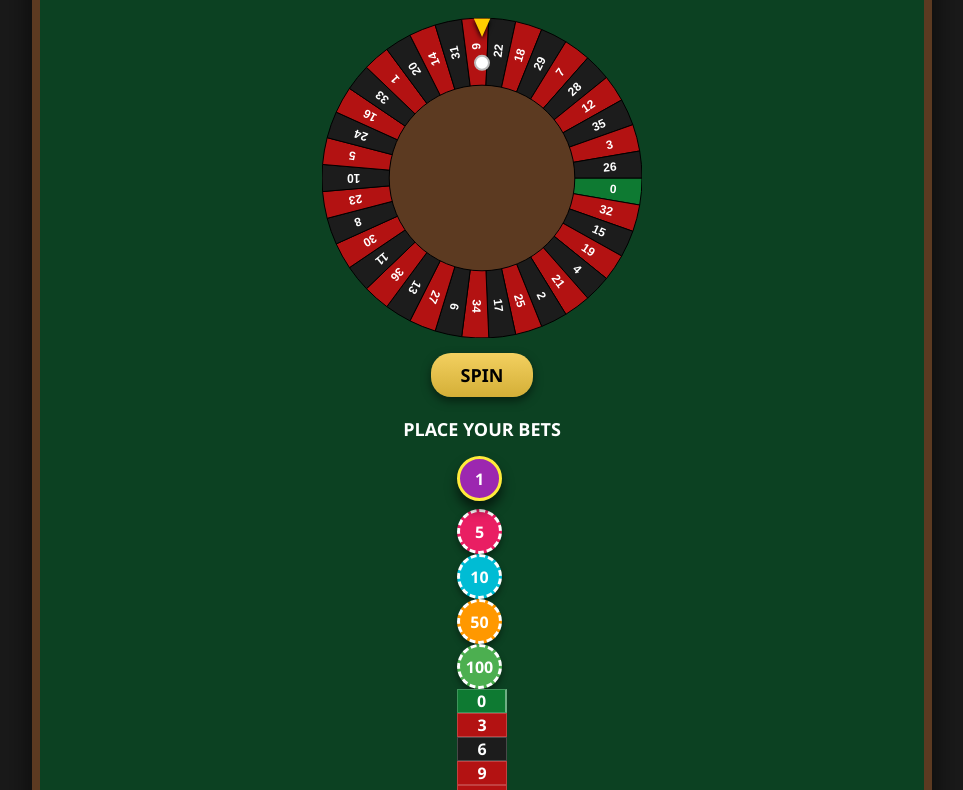
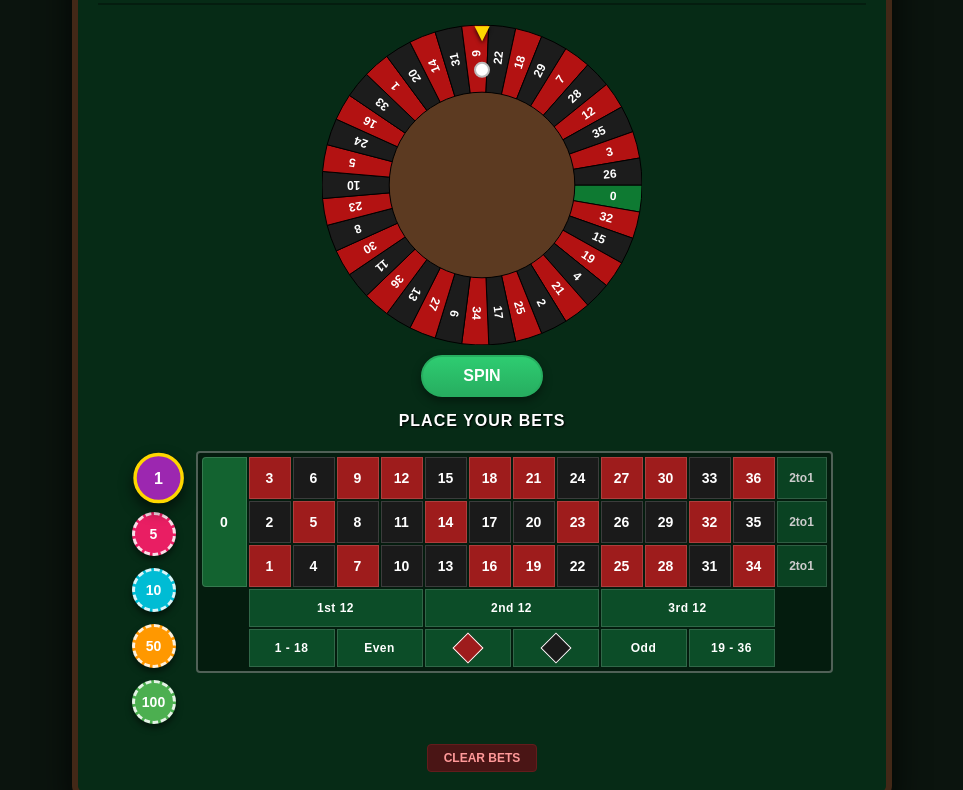
Before and after one commit to mrszerviz/Roulette, a plain HTML site: page index.html in a window 1280 px wide. Shown: the part 87-877 px from the top of the page, without its empty margins (158-1121 px from the left). Drawn offline with Linux system fonts and the light colour scheme.

Commit message:
Update style.css

```diff
--- a/style.css
+++ b/style.css
@@ -2,65 +2,67 @@
     box-sizing: border-box;
     margin: 0;
     padding: 0;
-    font-family: 'Segoe UI', Tahoma, Geneva, Verdana, sans-serif;
+    font-family: 'Arial', sans-serif;
     user-select: none;
 }
 
 body {
-    background-color: #1a1a1a;
+    background-color: #0b140e;
     display: flex;
     justify-content: center;
     align-items: center;
     min-height: 100vh;
     color: white;
+    padding: 20px;
 }
 
 .casino-container {
-    background-color: #0c4122;
-    border: 8px solid #5c3a21;
-    border-radius: 15px;
+    background-color: #062b16;
+    border: 6px solid #422817;
+    border-radius: 12px;
     padding: 20px;
-    width: 95%;
-    max-width: 900px;
-    box-shadow: 0 10px 30px rgba(0,0,0,0.7);
+    width: 100%;
+    max-width: 820px;
+    box-shadow: 0 15px 35px rgba(0,0,0,0.8);
 }
 
 header {
     display: flex;
     justify-content: space-between;
     align-items: center;
-    margin-bottom: 25px;
-    border-bottom: 2px solid #072b16;
+    margin-bottom: 20px;
     padding-bottom: 10px;
+    border-bottom: 2px solid #041d0f;
 }
 
 .logo {
-    font-size: 24px;
+    font-size: 16px;
     font-weight: bold;
-    letter-spacing: 3px;
-    color: #e5c158;
-    text-shadow: 2px 2px 4px rgba(0,0,0,0.6);
+    letter-spacing: 2px;
+    color: #d4af37;
+    text-shadow: 1px 1px 3px black;
 }
 
 .info-box {
-    background: rgba(0, 0, 0, 0.5);
-    padding: 8px 15px;
-    border-radius: 5px;
+    background: rgba(0, 0, 0, 0.6);
+    padding: 8px 16px;
+    border-radius: 4px;
     font-weight: bold;
-    border: 1px solid #e5c158;
+    font-size: 14px;
+    border: 1px solid #d4af37;
 }
 
-#balance { color: #58e57c; }
-#total-bet { color: #e5cd58; }
+#balance { color: #4eff82; }
+#total-bet { color: #ffd84e; }
 
 main {
     display: flex;
     flex-direction: column;
     align-items: center;
-    gap: 20px;
+    gap: 15px;
 }
 
-/* Kerék dizájn */
+/* Kerék elrendezése */
 .wheel-section {
     position: relative;
     display: flex;
@@ -70,138 +72,157 @@ main {
 
 .pointer {
     position: absolute;
-    top: -10px;
-    font-size: 24px;
-    color: #ffcc00;
+    top: -8px;
+    font-size: 26px;
+    color: #ffd700;
     z-index: 10;
-    text-shadow: 0 2px 5px black;
+    text-shadow: 0 2px 4px rgba(0,0,0,0.8);
 }
 
 #spin-btn {
-    margin-top: 15px;
-    padding: 10px 30px;
-    font-size: 18px;
+    margin-top: 10px;
+    padding: 10px 40px;
+    font-size: 16px;
     font-weight: bold;
-    background: linear-gradient(#f3d060, #d4af37);
-    border: none;
-    border-radius: 20px;
+    background: linear-gradient(#2ecc71, #27ae60);
+    color: white;
+    border: 2px solid #27ae60;
+    border-radius: 30px;
     cursor: pointer;
-    box-shadow: 0 4px 10px rgba(0,0,0,0.5);
-    transition: transform 0.1s;
+    box-shadow: 0 4px 10px rgba(0,0,0,0.4);
 }
 
-#spin-btn:active { transform: scale(0.95); }
+#spin-btn:active { transform: scale(0.96); }
 
 #status-message {
-    font-size: 18px;
+    font-size: 16px;
     font-weight: bold;
-    color: #fff;
-    min-height: 27px;
+    letter-spacing: 1px;
+    color: #ffffff;
+    height: 24px;
+    text-shadow: 1px 1px 2px black;
 }
 
-/* Zsetonok */
-.chips-container {
+/* Asztal elrendezés: Zsetonok + Rács egymás mellett */
+.table-container {
     display: flex;
-    gap: 15px;
+    align-items: flex-start;
+    gap: 20px;
+    width: 100%;
+    justify-content: center;
+}
+
+/* Függőleges zsetonsáv */
+.chips-side-bar {
+    display: flex;
+    flex-direction: column;
+    gap: 12px;
+    padding-top: 5px;
 }
 
 .chip {
-    width: 45px;
-    height: 45px;
+    width: 44px;
+    height: 44px;
     border-radius: 50%;
-    border: 3px dashed white;
+    border: 3px dashed rgba(255, 255, 255, 0.85);
     display: flex;
     justify-content: center;
     align-items: center;
     font-weight: bold;
+    font-size: 14px;
+    color: white;
     cursor: pointer;
-    box-shadow: 0 4px 6px rgba(0,0,0,0.4);
-    transition: transform 0.2s;
-    background-color: #0055ff;
+    box-shadow: 0 4px 6px rgba(0,0,0,0.5);
+    transition: all 0.2s ease;
 }
 
-.chip[data-value="1"] { background-color: #9c27b0; }
-.chip[data-value="5"] { background-color: #e91e63; }
-.chip[data-value="10"] { background-color: #00bcd4; }
-.chip[data-value="50"] { background-color: #ff9800; }
-.chip[data-value="100"] { background-color: #4caf50; }
-
 .chip.active {
-    transform: translateY(-8px);
-    border: 3px solid #ffeb3b;
-    box-shadow: 0 8px 12px rgba(0,0,0,0.6);
+    transform: scale(1.15) translateX(4px);
+    border: 3px solid #ffd700;
+    box-shadow: 0 6px 12px rgba(0,0,0,0.6);
 }
 
-/* Tábla dizájn */
-.betting-board {
-    display: flex;
-    background-color: #07381c;
-    padding: 10px;
-    border: 3px solid #145c32;
-    border-radius: 8px;
+/* ATOMBIZTOS FIX RÁCS */
+.roulette-table-grid {
+    display: grid;
+    grid-template-columns: 45px repeat(12, 42px) 50px;
+    grid-template-rows: repeat(3, 42px) 38px 38px;
+    gap: 2px;
+    background-color: #041c0e;
+    padding: 4px;
+    border: 2px solid rgba(255, 255, 255, 0.3);
+    border-radius: 4px;
 }
 
-.numbers-grid {
-    display: grid;
-    grid-template-columns: repeat(12, 50px);
-    grid-template-rows: repeat(3, 45px);
-    gap: 2px;
-}
-
+/* Alap cella stílusok */
 .cell {
     display: flex;
     justify-content: center;
     align-items: center;
     font-weight: bold;
+    font-size: 14px;
     cursor: pointer;
-    border: 1px solid rgba(255, 255, 255, 0.2);
+    border: 1px solid rgba(255, 255, 255, 0.15);
     position: relative;
     transition: background 0.1s;
 }
 
-.cell:hover { background-color: rgba(255,255,255,0.15) !important; }
+.cell:hover { background-color: rgba(255, 255, 255, 0.1) !important; }
 
-.red { background-color: #b31212; }
-.black { background-color: #1c1c1c; }
-.green { background-color: #0e7a32; }
+/* Színkódok */
+.red { background-color: #9e1c1c; }
+.black { background-color: #1a1a1a; }
+.green { background-color: #136330; }
 
+/* Speciális mezők helyzetei */
 .zero {
-    width: 50px;
-    display: flex;
-    align-items: center;
-    justify-content: center;
-    border-right: 2px solid rgba(255,255,255,0.4);
+    grid-column: 1;
+    grid-row: 1 / span 3;
+    border-top-left-radius: 4px;
+    border-bottom-left-radius: 4px;
 }
 
-.outside-bets {
-    grid-column: span 12;
-    display: flex;
-    height: 45px;
-    margin-top: 4px;
-    gap: 2px;
-    width: 100%;
+.columns-bet {
+    background-color: #0a4222;
+    font-size: 12px;
+    color: #ccc;
 }
 
-.numbers-grid { margin-bottom: 2px; }
-.betting-board { flex-direction: column; }
-
 .outside {
-    flex: 1;
-    background-color: #094724;
-    font-size: 13px;
+    background-color: #0c4d28;
+    font-size: 12px;
+    letter-spacing: 0.5px;
 }
 
-/* Ráhelyezett tét jelző (zseton a mezőn) */
+/* Piros és Fekete rombusz a szöveg helyett (mint a képen) */
+.red-diamond::before {
+    content: "";
+    width: 20px;
+    height: 20px;
+    background-color: #9e1c1c;
+    transform: rotate(45deg);
+    border: 1px solid white;
+}
+.black-diamond::before {
+    content: "";
+    width: 20px;
+    height: 20px;
+    background-color: #1a1a1a;
+    transform: rotate(45deg);
+    border: 1px solid white;
+}
+
+/* Tétjelző zseton felugró grafika a mezőkön */
 .cell::after {
     content: attr(data-total-bet);
     position: absolute;
     display: none;
-    width: 24px;
-    height: 24px;
-    background-color: #ffcc00;
+    width: 22px;
+    height: 22px;
+    background-color: #ffd700;
     color: black;
     border-radius: 50%;
-    font-size: 11px;
+    font-size: 10px;
     justify-content: center;
     align-items: center;
     border: 1px solid black;
@@ -209,17 +230,23 @@ main {
     top: 50%;
     left: 50%;
     transform: translate(-50%, -50%);
-    box-shadow: 0 2px 4px black;
+    box-shadow: 0 2px 4px rgba(0,0,0,0.5);
+    z-index: 5;
 }
 
-.cell[data-total-bet]::after { display: flex; }
+.cell[data-total-bet]::after {
+    display: flex;
+}
 
 #clear-btn {
-    padding: 6px 15px;
-    background: #5c1d1d;
-    color: white;
-    border: 1px solid #7a2626;
+    margin-top: 5px;
+    padding: 6px 16px;
+    background-color: #4a1515;
+    color: #ff9999;
+    border: 1px solid #631c1c;
     border-radius: 4px;
+    font-size: 12px;
     cursor: pointer;
+    font-weight: bold;
 }
-#clear-btn:hover { background: #7a2626; }
+#clear-btn:hover { background-color: #631c1c; }
```
